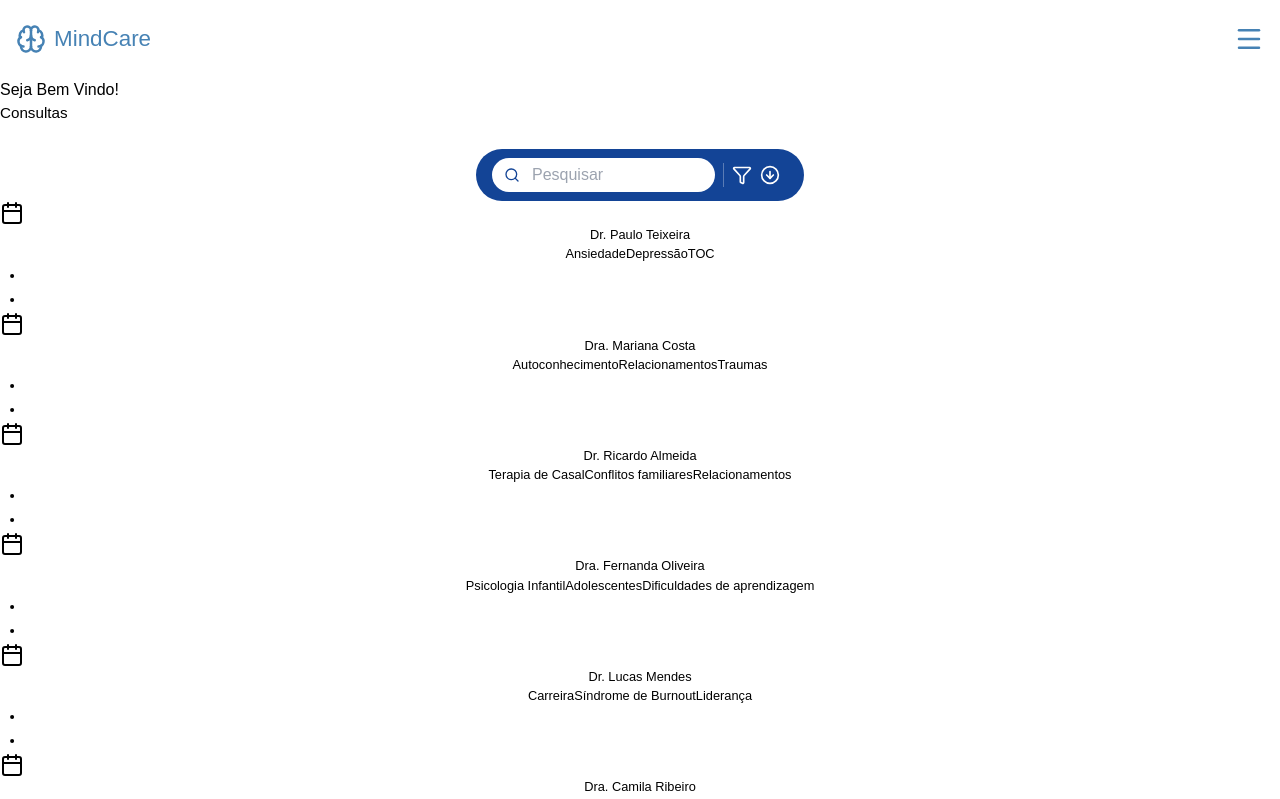
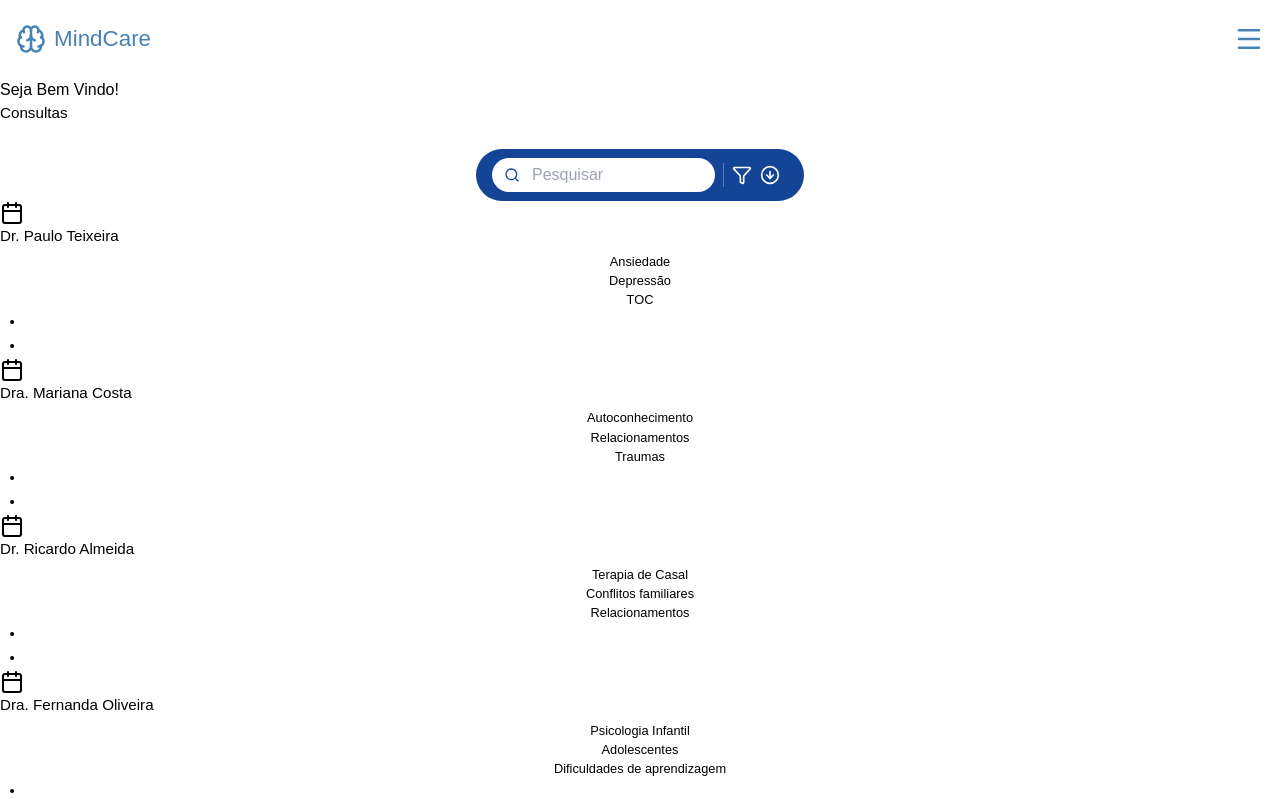
Before and after one commit to ProjetoBlocoADS/MindCareApp, a React (Vite) app in the folder app/: page /home-paciente in a window 1280 px wide. Shown: the top 799 px of the page. Built offline with nearby package versions, Linux system fonts and the light colour scheme.

Commit message:
melhoria na logica da lista de profissionais

```diff
--- a/app/src/pages/homePaciente/components/ListaPsicologos.jsx
+++ b/app/src/pages/homePaciente/components/ListaPsicologos.jsx
@@ -1,7 +1,7 @@
 import { useEffect, useState } from "react";
 import { Calendar,Dot } from "lucide-react";
 import SearchBar from "../../homePsicologo/componentes/SearchBar";
-import styles from "./listaPsicologos.module.css"
+import styles from "../listaPsicologos.module.css"
 
 export default function ListaPsicologos(){
     const [profissionais, setProfissionais] = useState([])
@@ -60,8 +60,13 @@ const handleInputChange = (value) => {
                 <div key={psico.nome}>
                     <Calendar/>
                     <div className={styles.profile}>
-                         <p className={styles.profileName}>{psico.nome}</p>
-                        <p className={styles.profileEspecialidade}>{psico.especialidade}</p>
+                         <h2 className={styles.profileName}>{psico.nome}</h2>
+                         {psico.especialidade && psico.especialidade.length > 0 &&(
+                                psico.especialidade.map((especialidade)=>(
+                                     <p  key={especialidade} className={styles.profileName}>{especialidade}</p>
+                                ))
+                         )}
+
                     </div>
                     <div className={styles.dataHora}>
                         <div className={styles.data}><Dot/>{psico.data}<Dot/></div>
```
Also changed, not shown: app/src/pages/homePaciente/components/Filtros.jsx (added), app/src/pages/homePaciente/listaPsicologos.module.css (renamed from app/src/pages/homePaciente/components/listaPsicologos.module.css).
